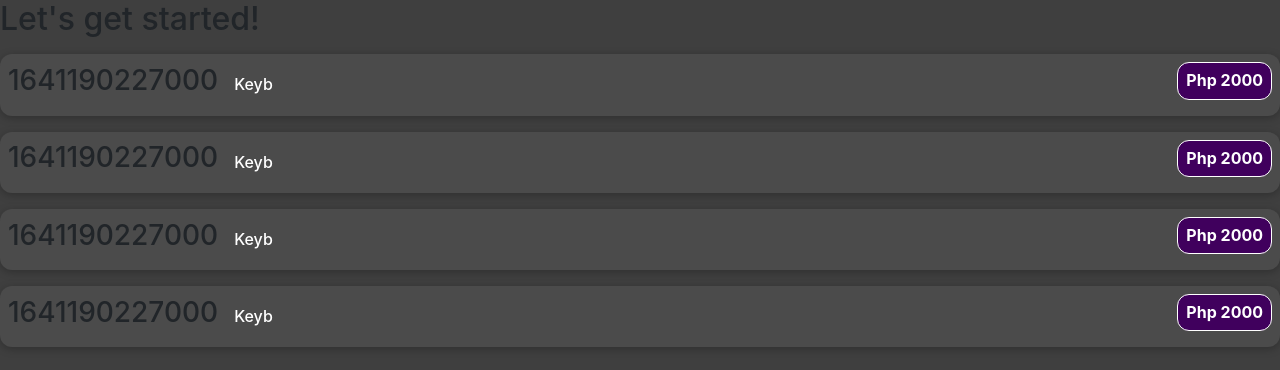
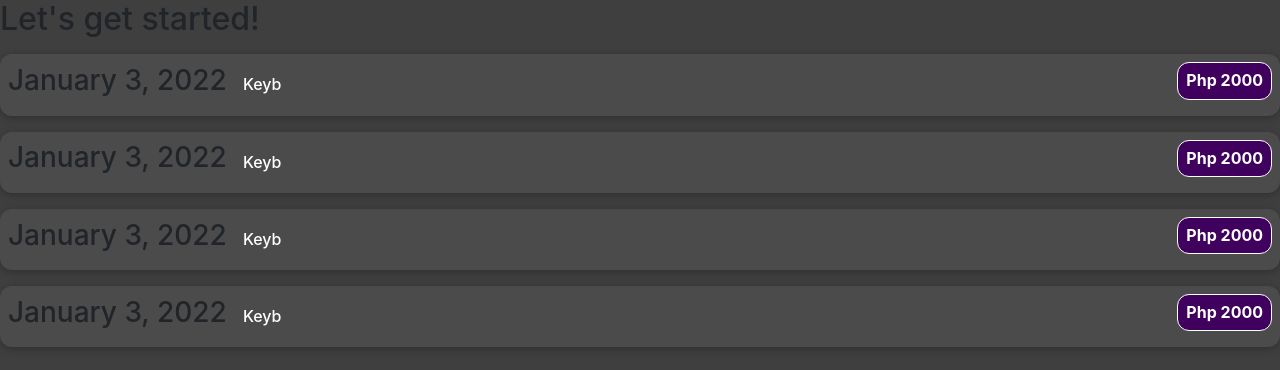
Before and after one commit to ejaysrngy/budget-tracker, a React (Create React App) app: page / in a window 1280 px wide. Shown: the top 370 px of the page. Built offline with nearby package versions, Linux system fonts and the light colour scheme.

Commit message:
change date string

```diff
--- a/src/App.js
+++ b/src/App.js
@@ -3,14 +3,18 @@ import IndivExpense from "./components/IndivExpense";
 
 
 function App() {
+  let today = new Date()
   const data = {
     id: 1,
     title: "Keyb",
     amount: 2000.00,
-    date: Date.now()
+    date: today.toLocaleDateString("en-US", {
+      month:'long',
+      day:'numeric',
+      year: 'numeric'
+  })
   }
 
-  console.log(data.title)
   return (
     <div>
       <h2>Let's get started!</h2>
```
